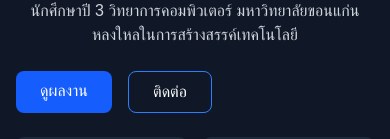
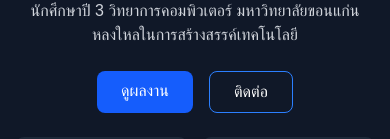
Before and after one commit to JengCharat/portfolio_website, a Next.js app in the folder portfolio_website/: page / in a window 390 px wide. Shown: the part 465-604 px from the top of the page. Built offline with nearby package versions, Linux system fonts and the light colour scheme.

Commit message:
fix center the contact and view award

```diff
--- a/portfolio_website/app/page.tsx
+++ b/portfolio_website/app/page.tsx
@@ -417,7 +417,7 @@
                             <h3 className="text-xl mb-2">สวัสดีครับ <span className="text-blue-400">ผมเจ๋ง</span></h3>
                             <h1 className="text-3xl font-bold mb-4">แก้วเพ็ชรัตน์ สีสันต์</h1>
                             <p className="text-gray-300 mb-6">นักศึกษาปี 3 วิทยาการคอมพิวเตอร์ มหาวิทยาลัยขอนแก่น หลงใหลในการสร้างสรรค์เทคโนโลยี</p>
-                            <div className="flex flex-wrap gap-4 mb-6">
+                            <div className="flex flex-wrap gap-4 mb-6 justify-center md:justify-start">
                                 <a href="#myproject" className="px-6 py-2 bg-blue-600 rounded-lg">ดูผลงาน</a>
                                 <a href="#contact" className="px-6 py-2 border border-blue-500 rounded-lg">ติดต่อ</a>
                             </div>
```
